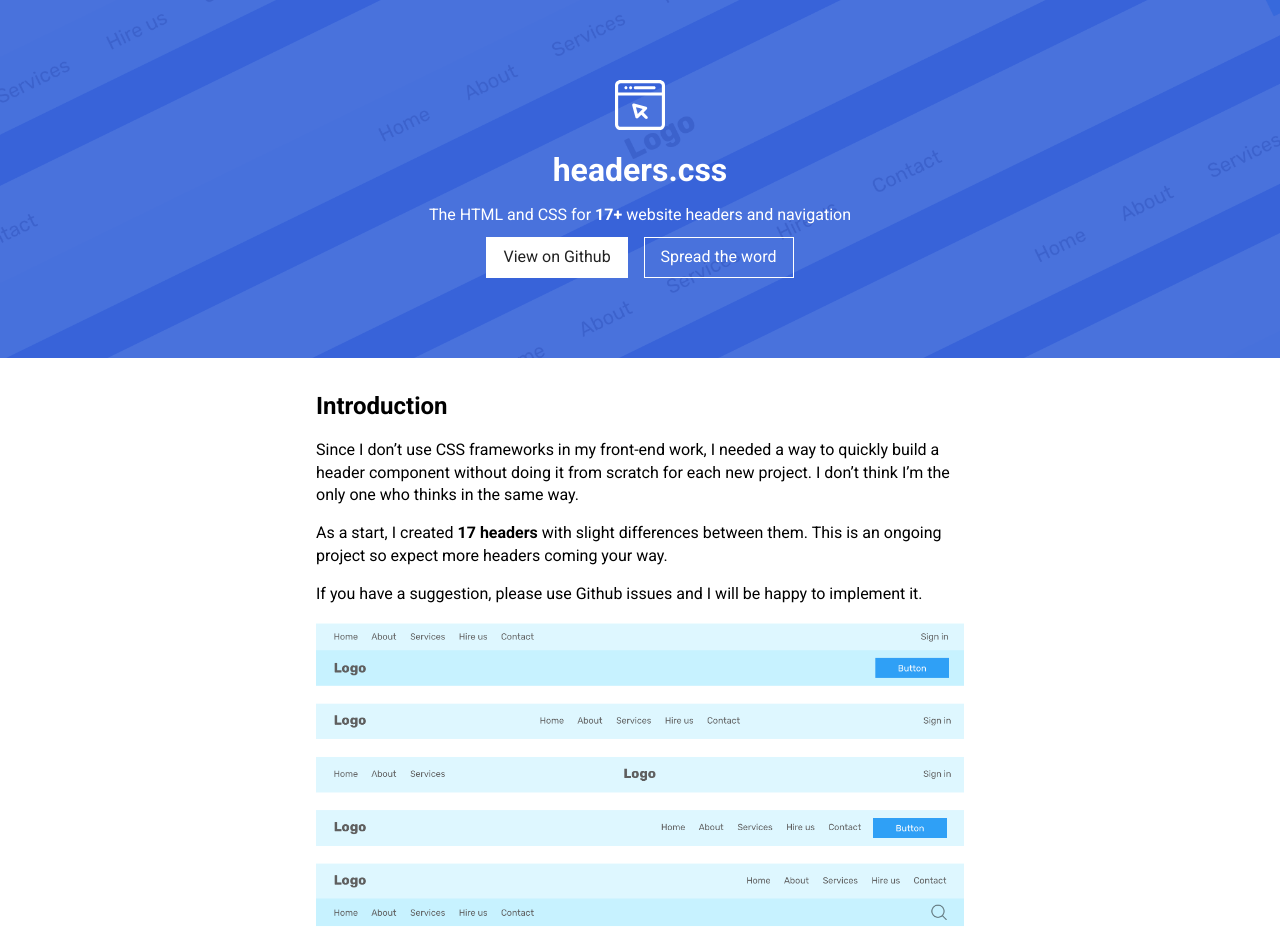
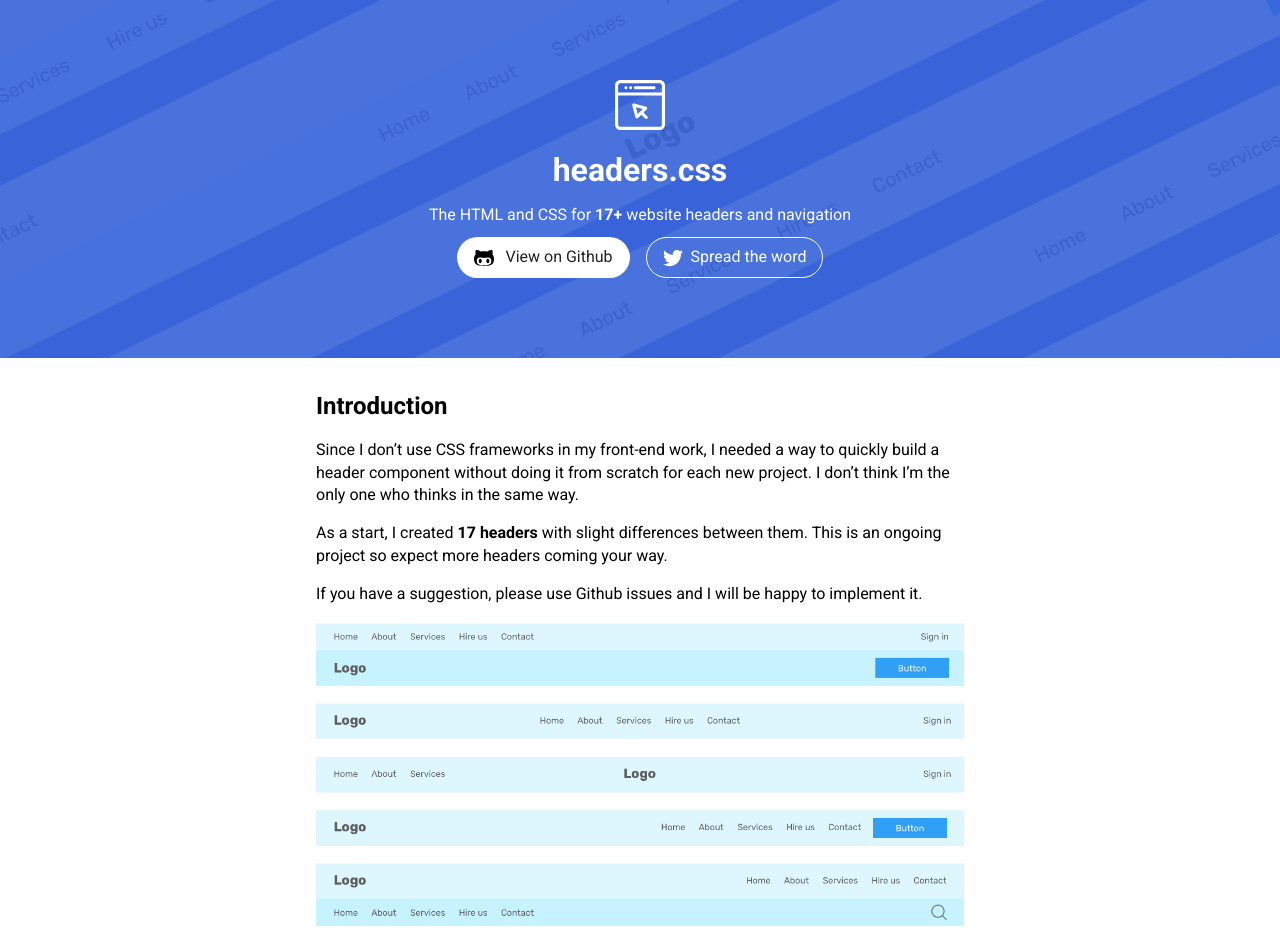
Before and after one commit to shadeed/headers-css, a plain HTML site: page index.html in a window 1280 px wide. Shown: the top 932 px of the page. Drawn offline with Linux system fonts and the light colour scheme.

Commit message:
Enhance links

```diff
--- a/index.html
+++ b/index.html
@@ -16,8 +16,32 @@
         The HTML and CSS for <strong>17+</strong> website headers and navigation
       </p>
       <p class="links-wrapper">
-        <a class="link" href="#">View on Github</a>
-        <a class="link link--secondary" href="#">Spread the word</a>
+        <a class="link" href="https://github.com/shadeed/headers-css"
+          ><svg
+            height="512"
+            viewBox="0 0 24 24"
+            width="512"
+            xmlns="http://www.w3.org/2000/svg"
+          >
+            <path
+              d="M12.29 21.499c3.73 0 8.94.09 10.835-3.701.715-1.449.875-3.122.875-4.7h-.001c0-2.073-.575-4.047-1.95-5.651a7.558 7.558 0 00.385-2.385c0-1.064-.24-1.598-.73-2.563-2.24 0-3.69.42-5.39 1.742a17.46 17.46 0 00-4.02-.455c-1.495 0-2.986.154-4.435.495C6.134 2.945 4.684 2.5 2.419 2.5c-.484.965-.729 1.499-.729 2.563 0 .811.125 1.632.385 2.414C.695 9.066 0 11.025 0 13.098c0 1.578.281 3.266 1.01 4.701 1.97 3.835 7.49 3.7 11.28 3.7zm-5.289-9.99c.95 0 1.865.168 2.8.297 3.418.52 5.215-.297 7.31-.297 2.339 0 3.675 1.915 3.675 4.087 0 4.349-4.015 5.012-7.53 5.012h-2.41c-3.5 0-7.52-.667-7.52-5.012 0-2.172 1.334-4.087 3.675-4.087z"
+            />
+            <path
+              d="M16.655 18.323c1.29 0 1.835-1.692 1.835-2.727s-.545-2.727-1.835-2.727-1.835 1.692-1.835 2.727.545 2.727 1.835 2.727zM7.47 18.323c1.29 0 1.835-1.692 1.835-2.727S8.759 12.87 7.47 12.87s-1.835 1.692-1.835 2.727.545 2.726 1.835 2.726z"
+            />
+          </svg>
+          View on Github</a
+        >
+        <a
+          class="link link--secondary"
+          href="https://twitter.com/intent/tweet?text=Headers.css%20by%20@shadeed9%20https://headers-css.vercel.app/"
+        >
+          <svg xmlns="http://www.w3.org/2000/svg" viewBox="0 0 512 512">
+            <path
+              d="M512 97.248c-19.04 8.352-39.328 13.888-60.48 16.576 21.76-12.992 38.368-33.408 46.176-58.016-20.288 12.096-42.688 20.64-66.56 25.408C411.872 60.704 384.416 48 354.464 48c-58.112 0-104.896 47.168-104.896 104.992 0 8.32.704 16.32 2.432 23.936-87.264-4.256-164.48-46.08-216.352-109.792-9.056 15.712-14.368 33.696-14.368 53.056 0 36.352 18.72 68.576 46.624 87.232-16.864-.32-33.408-5.216-47.424-12.928v1.152c0 51.008 36.384 93.376 84.096 103.136-8.544 2.336-17.856 3.456-27.52 3.456-6.72 0-13.504-.384-19.872-1.792 13.6 41.568 52.192 72.128 98.08 73.12-35.712 27.936-81.056 44.768-130.144 44.768-8.608 0-16.864-.384-25.12-1.44C46.496 446.88 101.6 464 161.024 464c193.152 0 298.752-160 298.752-298.688 0-4.64-.16-9.12-.384-13.568 20.832-14.784 38.336-33.248 52.608-54.496z"
+            /></svg
+          >Spread the word</a
+        >
       </p>
     </header>
 
--- a/styles/home.scss
+++ b/styles/home.scss
@@ -69,6 +69,7 @@ section {
   background-color: #fff;
   color: #222;
   border: 1px solid transparent;
+  border-radius: 100px;
   transition: background 0.3s ease-out, color 0.3s ease-out,
     border 0.3s ease-out;
 
@@ -79,6 +80,18 @@ section {
   &:hover {
     color: #fff;
     background-color: #101a33;
+
+    svg {
+      fill: #fff;
+    }
+  }
+
+  svg {
+    display: inline-block;
+    vertical-align: middle;
+    width: 20px;
+    height: 20px;
+    margin-right: 0.5rem;
   }
 }
 
@@ -86,6 +99,10 @@ section {
   color: #fff;
   background-color: transparent;
   border-color: #fff;
+
+  svg {
+    fill: #fff;
+  }
 
   &:hover {
     border-color: #101a33;
@@ -116,6 +133,7 @@ section {
     background: #def7ff;
     padding: 0.5rem 0.75rem;
     font-size: 14px;
+    border-radius: 7px;
     transition: background 0.3s ease-out, color 0.3s ease-out;
 
     &:hover {
```
Also changed, not shown: styles/home.css, 1 other file.
